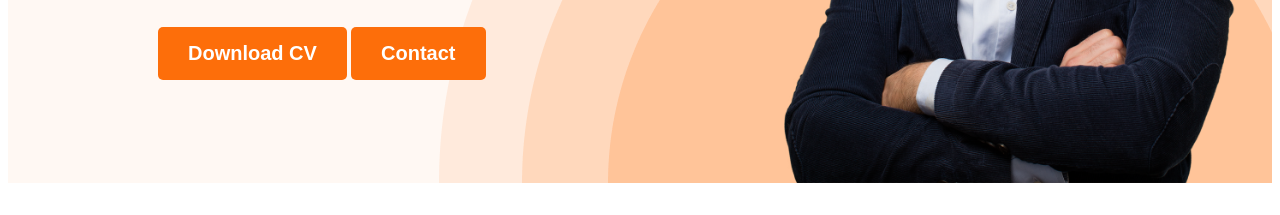
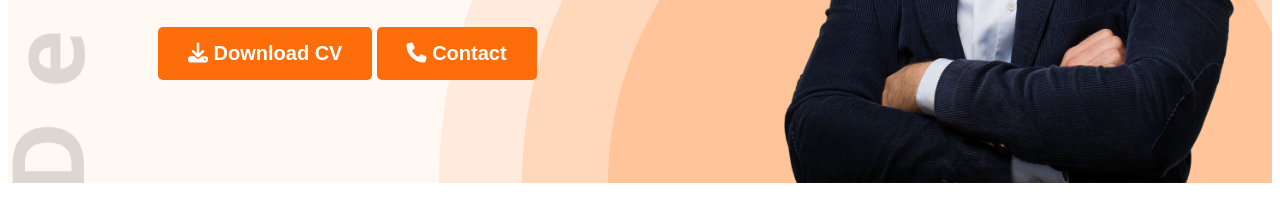
Before and after one commit to MusfiqRabby/webdeveloper-portfolio, a plain HTML site: page index.html in a window 1280 px wide. Shown: the part 585-800 px from the top of the page. Drawn offline with nearby package versions, Linux system fonts and the light colour scheme.

Commit message:
Modifyed

```diff
--- a/index.html
+++ b/index.html
@@ -8,6 +8,7 @@
     <link rel="preconnect" href="https://fonts.googleapis.com">
     <link rel="preconnect" href="https://fonts.gstatic.com" crossorigin>
     <link href="https://fonts.googleapis.com/css2?family=Open+Sans:wght@400;700;800&family=Poppins:wght@200;300;400;500;600;700;800;900&display=swap" rel="stylesheet">
+    <script src="https://kit.fontawesome.com/c3e1ff8662.js" crossorigin="anonymous"></script>
 
     <link rel="stylesheet" href="styles/portfolio.css">
 
@@ -28,8 +29,8 @@
             <h3 class="banner-greeting">Hi, I am</h3>
             <h1 class="banner-title">Mary Hardy</h1>
             <p class="banner-des">Shot what able cold new see hold.Friendly as an betrayed formerly he. Morning because as to society behaved moments.</p>
-            <button class="btn-primary">Download CV</button>
-            <button class="btn-primary">Contact</button>
+            <button class="btn-primary"><i class="fa-solid fa-download"></i> Download CV</button>
+            <button class="btn-primary"><i class="fas fa-phone"></i> Contact</button>
          </div>
          <img class="profile-pic" src="images/hardy.png" alt="">
      </div>
@@ -144,7 +145,7 @@
         </div>
 
        <div class="download-cv">
-         <button class="btn-primary">Download CV</button>
+         <button class="btn-primary"><i class="fa-solid fa-download"></i> Download CV</button>
        </div>
 
      </section>
--- a/styles/portfolio.css
+++ b/styles/portfolio.css
@@ -59,9 +59,9 @@ nav a {
 
 .header {
   background-color: #fff8f3;
-  background-image: url("../images/header_bg.png");
+  background-image: url("../images/header_bg.png"), url('../images/developer.png');
   background-repeat: no-repeat;
-  background-position: bottom right;
+  background-position: bottom right, top left;
 }
 .banner {
   padding: 30px 30px 0px 150px;
@@ -200,7 +200,7 @@ footer {
 textarea {
   display: block;
   margin-bottom: 25px;
-  margin: 18px 35px;
+  padding: 18px 35px;
   color: #757575;
   border-radius: 5px;
   background: #fff;
```
